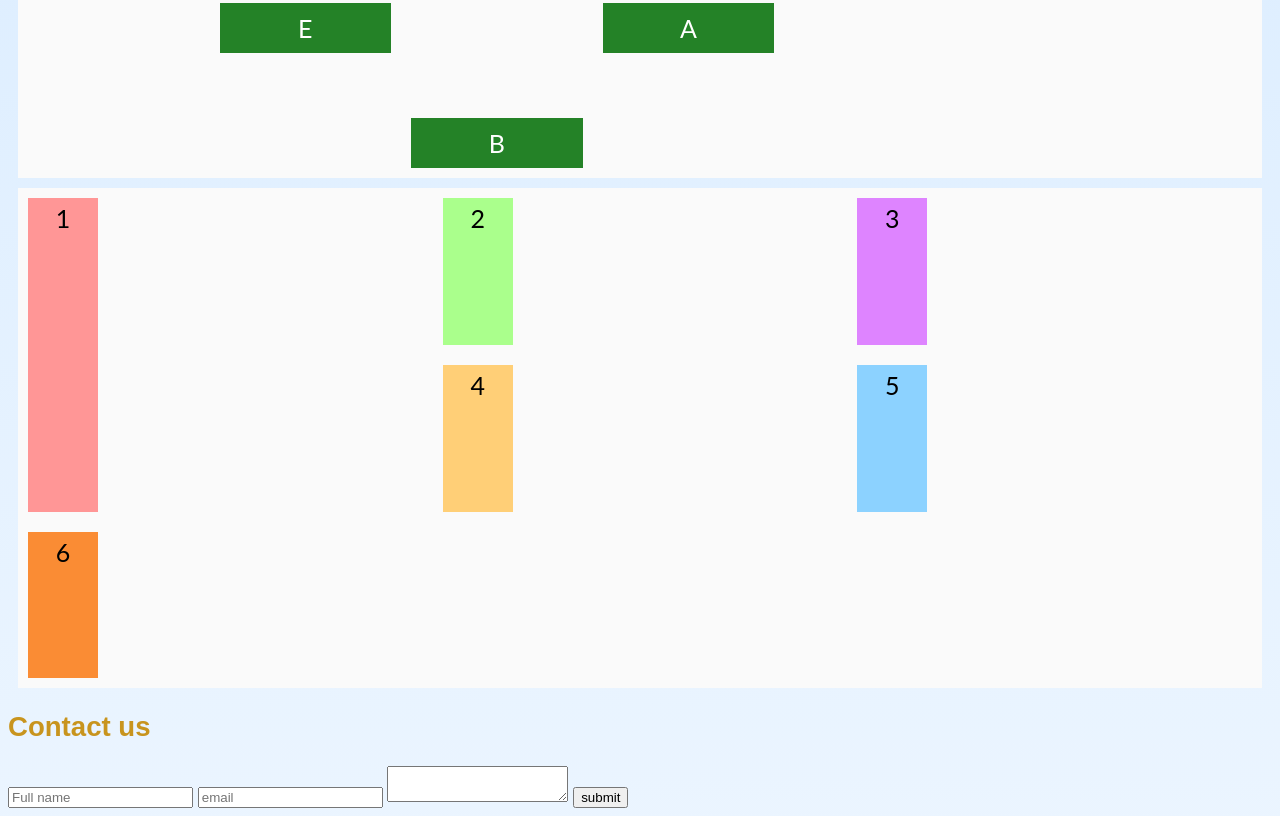
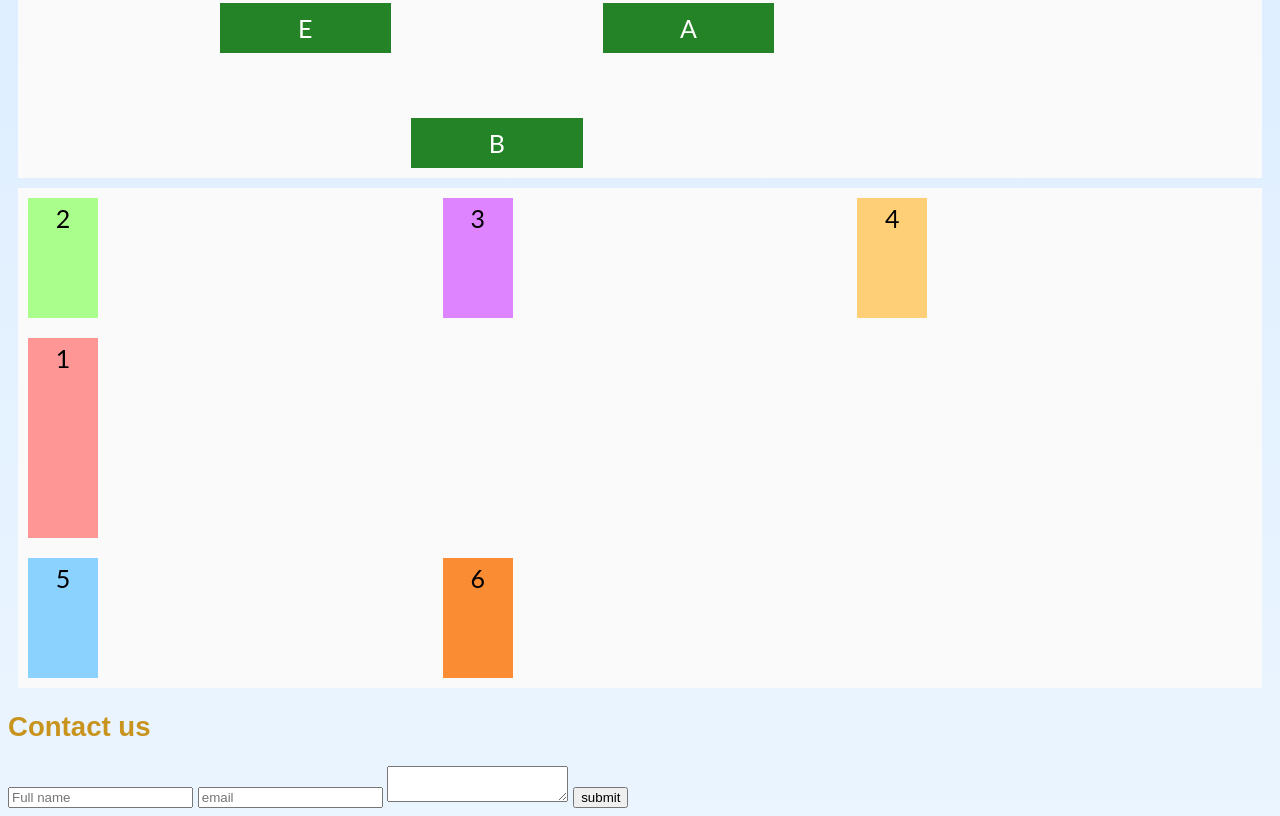
Before and after one commit to Gitros/css, a plain HTML site: page index.html in a window 1280 px wide. Shown: the part 1283-2099 px from the top of the page. Drawn offline with Linux system fonts and the light colour scheme.

Commit message:
grid area

```diff
--- a/index.html
+++ b/index.html
@@ -84,8 +84,7 @@
     <div class="grid-container">
         <div class="grid-item" style="
         background: rgb(255, 150, 150);
-        grid-coulmn: 1 / span 2;
-        grid-row: 1 / span 2;">1</div>
+        grid-area: 2 / 1 / span 2 / span 3;">1</div>
         <div class="grid-item" style="background: rgb(170, 255, 140)">2</div>
         <div class="grid-item" style="background: rgb(222, 132, 255)">3</div>
         <div class="grid-item" style="background: rgb(255, 207, 119)">4</div>
```
